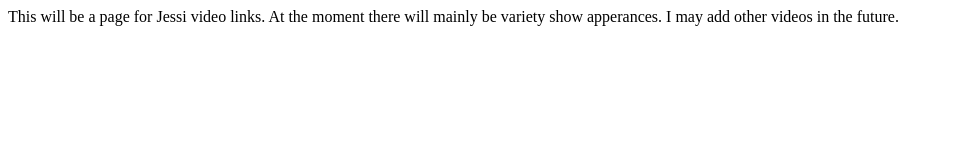
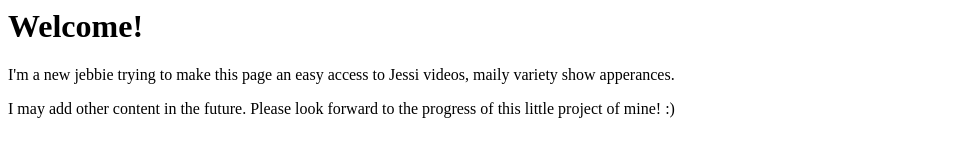
Before and after one commit to jessilinkss/jessilinkss.github.io, a plain HTML site: page index.html in a window 1280 px wide. Shown: the whole page, without its empty margins (0-953 px from the left). Drawn offline with Linux system fonts and the light colour scheme.

Commit message:
Update index.html
Added more to the index.html page. So far so good! Gotta keep it up!!!

```diff
--- a/index.html
+++ b/index.html
@@ -1 +1,4 @@
-<p>This will be a page for Jessi video links. At the moment there will mainly be variety show apperances. I may add other videos in the future.</p>
+<h1>Welcome!</h1>
+
+<p>I'm a new jebbie trying to make this page an easy access to Jessi videos, maily variety show apperances.</p>
+<p>I may add other content in the future. Please look forward to the progress of this little project of mine! :)</p>
```
